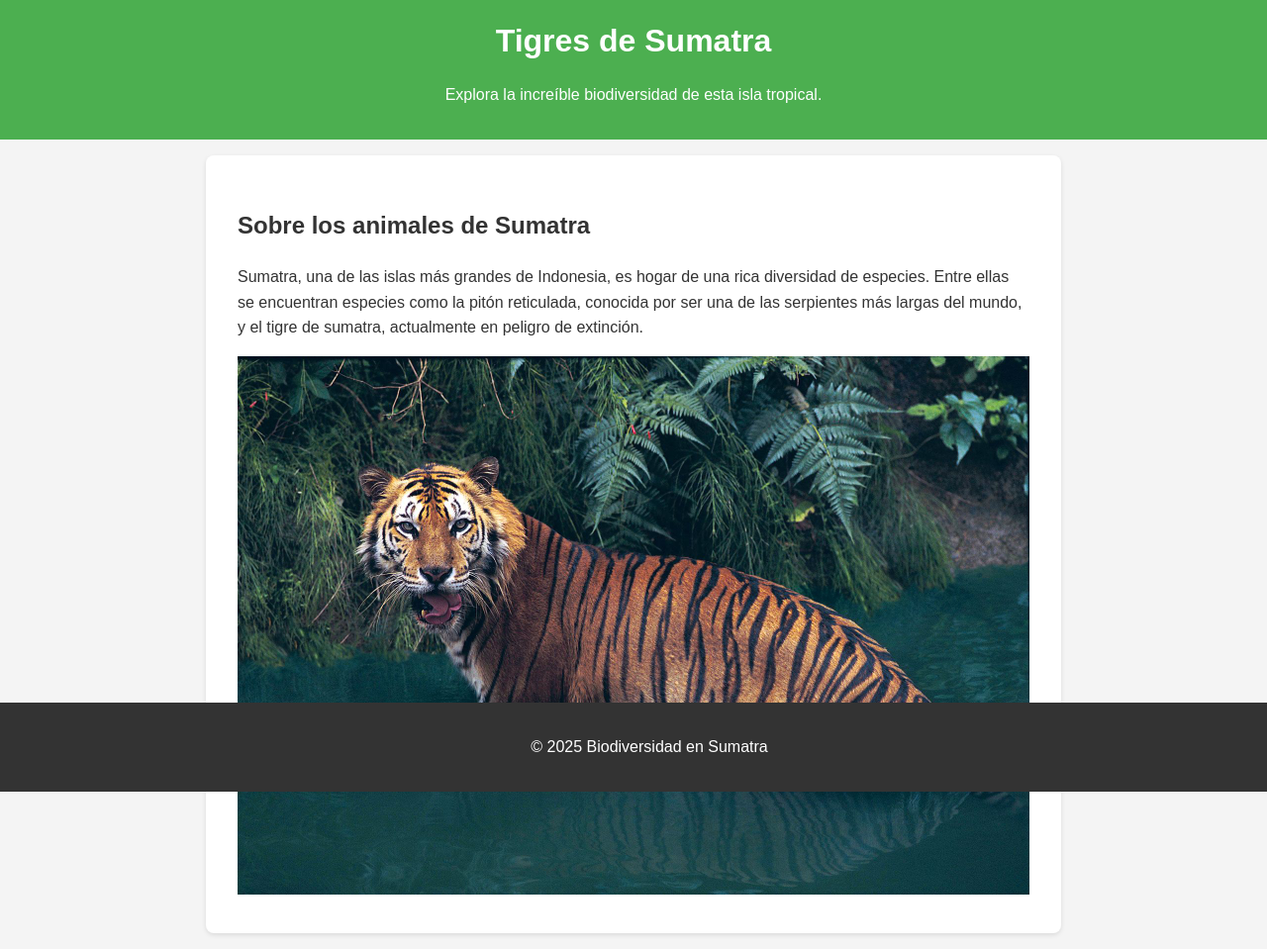
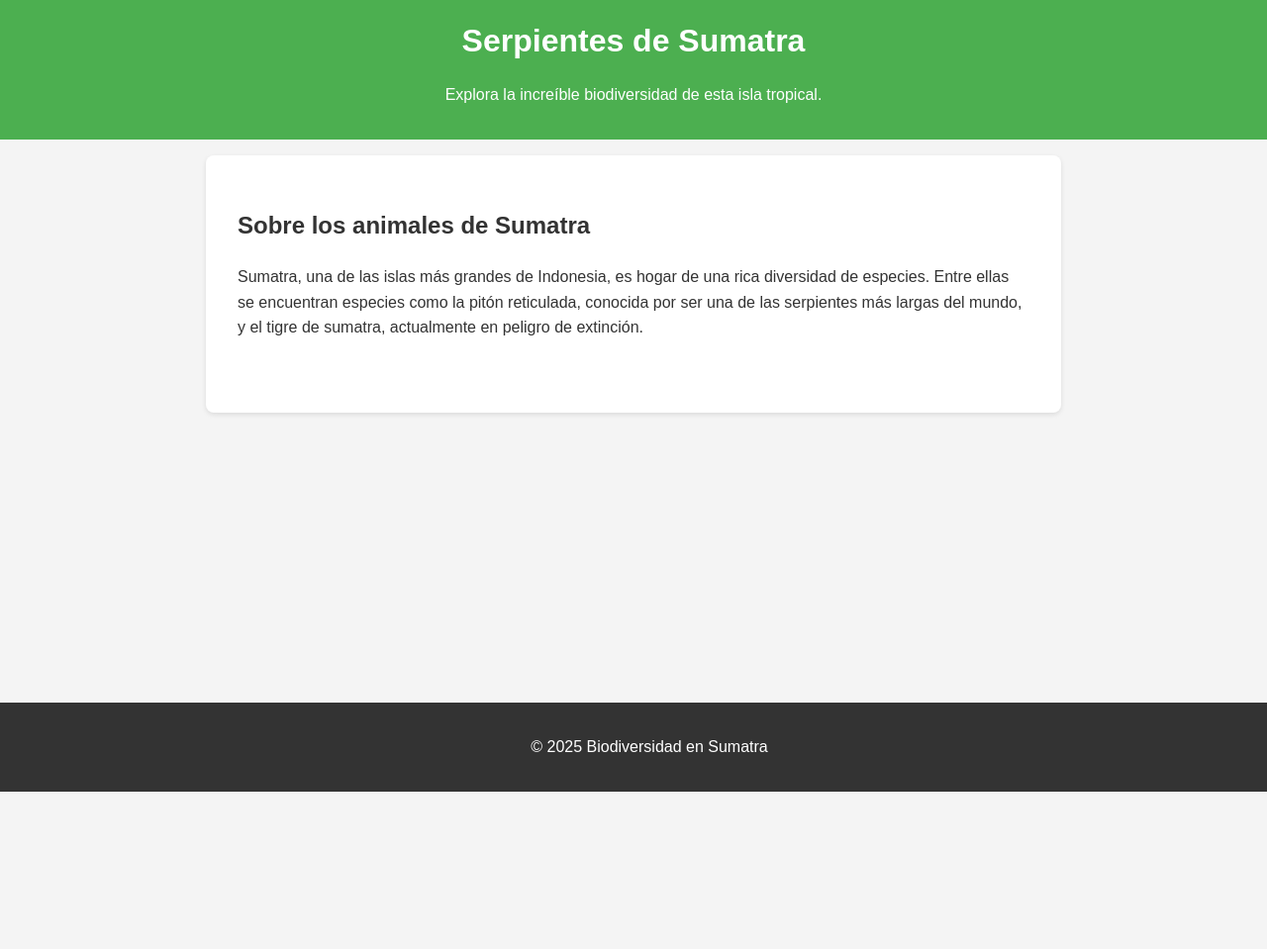
Before and after one commit to aviladotgibert/gitprueba-sumatra, a Flask app: page / in a window 1280 px wide. Shown: the whole page at 99% size. After the commit the page ends 800 px from the top, so only its background shows below. Run offline with Flask 3, Linux system fonts and the light colour scheme.

Commit message:
Update base.html

```diff
--- a/templates/base.html
+++ b/templates/base.html
@@ -3,12 +3,12 @@
 <head>
     <meta charset="UTF-8">
     <meta name="viewport" content="width=device-width, initial-scale=1.0">
-    <title>Tigres de Sumatra</title>
+    <title>Serpientes de Sumatra</title>
     <link rel="stylesheet" href="{{ url_for('static', filename='style.css') }}">
 </head>
 <body>
     <header>
-        <h1>Tigres de Sumatra</h1>
+        <h1>Serpientes de Sumatra</h1>
         <p>Explora la increíble biodiversidad de esta isla tropical.</p>
     </header>
 
@@ -16,7 +16,7 @@
         <section>
             <h2>Sobre los animales de Sumatra</h2>
             <p>Sumatra, una de las islas más grandes de Indonesia, es hogar de una rica diversidad de especies. Entre ellas se encuentran especies como la pitón reticulada, conocida por ser una de las serpientes más largas del mundo, y el tigre de sumatra, actualmente en peligro de extinción.</p>
-            <img src="static/tiger.jpg" alt="Sumatran tiger" style="width: 800px; height: auto;" />
+            <img src="" alt="" style="width: 800px; height: auto;" />
 	</section>
     </main>
 
```
